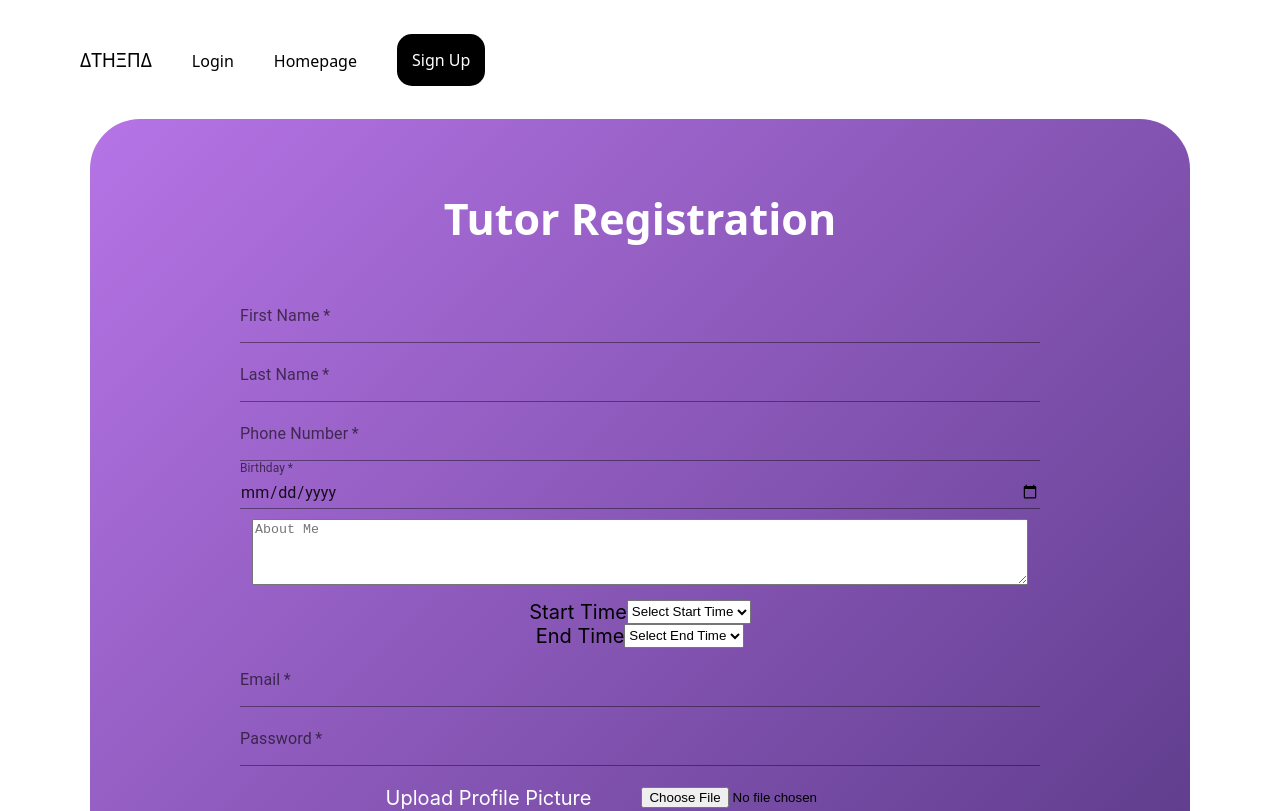
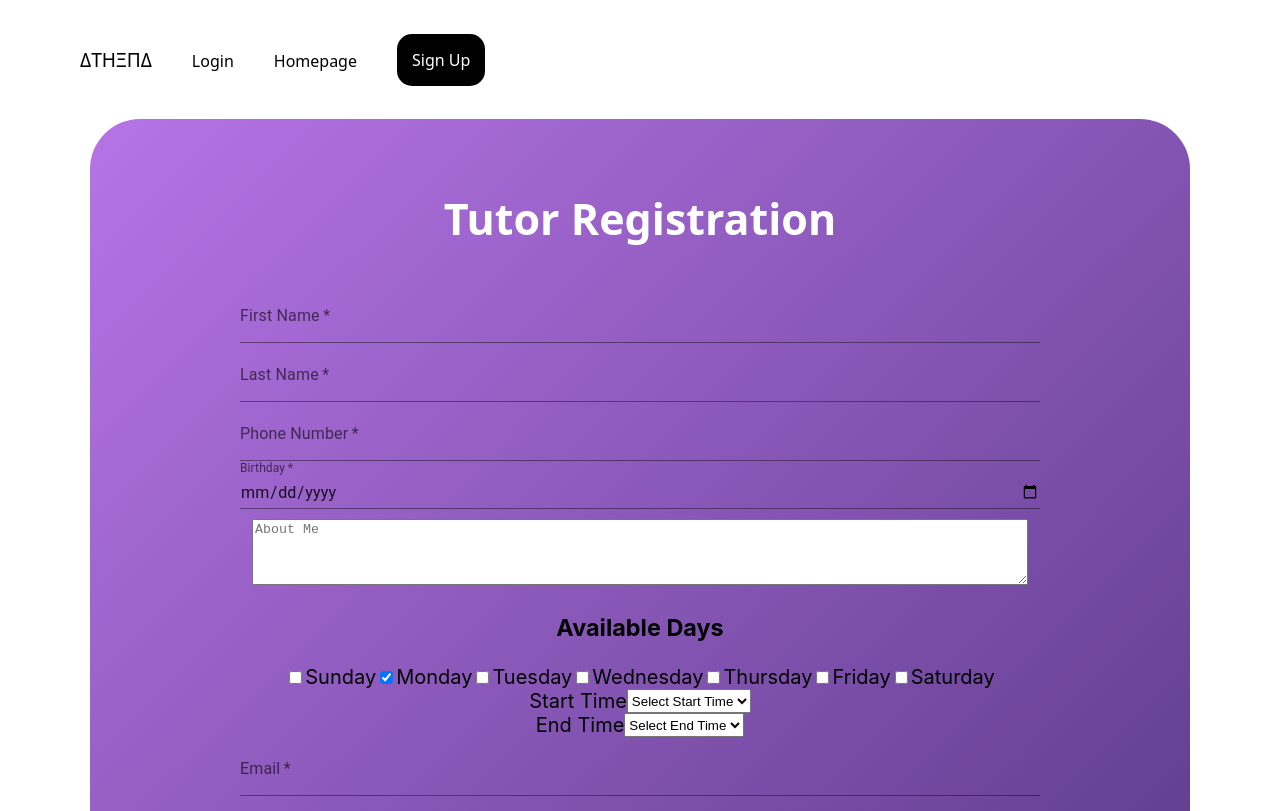
Before and after one commit to jagganjestine/CS4485, a React (Create React App) app in the folder online-tutoring/: page /registrationtutors in a window 1280 px wide. Shown: the top 811 px of the page. Built offline with nearby package versions, Linux system fonts and the light colour scheme.

Commit message:
implemented tutor available days

```diff
--- a/online-tutoring/src/components/Homepage.js
+++ b/online-tutoring/src/components/Homepage.js
@@ -100,25 +100,40 @@ const handleAllChecked = (event) => {
   const subjects = ["Math", "English", "Science", "History"]; // You can extend this list
   const numberOfSubjectsTaught = Object.keys(userData.subjects || {}).filter(subject => userData.subjects[subject] === true).length;
 
-  // Fetch students's upcoming appointments with tutors
   const fetchUpcomingAppointments = () => {
     const appointmentsRef = ref(db, `appointments`);
     onValue(appointmentsRef, async (snapshot) => {
       const allAppointments = snapshot.val();
       const userAppointments = Object.values(allAppointments || {}).filter(appointment => appointment.userId === auth.currentUser.uid);
 
-      // Fetching tutor names for each appointment
       const populatedAppointments = await Promise.all(userAppointments.map(async appointment => {
+        if (!appointment.tutorId) {
+          console.error('No tutorId found for appointment:', appointment);
+          return { ...appointment, tutorName: 'Unknown Tutor' };
+        }
+
         const tutorRef = ref(db, 'tutors/' + appointment.tutorId);
         const tutorSnapshot = await get(tutorRef);
         const tutorData = tutorSnapshot.val();
+
+        if (!tutorData) {
+          console.error('No data found for tutorId:', appointment.tutorId);
+          return { ...appointment, tutorName: 'Unknown Tutor' };
+        }
+
         appointment.tutorName = tutorData.first_name + ' ' + tutorData.last_name;
+
+        if (userType === "Tutor") {
+          appointment.tutorAvailability = tutorData.availability;
+        }
+
         return appointment;
       }));
 
       setUpcomingAppointments(populatedAppointments);
     });
   };
+
 
 
   // Fetch tutor's appointments with students
@@ -261,10 +276,22 @@ const isFutureDate = (date, time) => {
         return;
       }
 
-      const { start_Time, end_Time } = tutorData;
+      // Additional check to ensure availability data exists
+  if (!tutorData.availability) {
+    Swal.fire({
+      icon: 'error',
+      title: 'No Availability Data',
+      text: 'Tutor availability data is missing.',
+    });
+    return;
+  }
+
+
+    const { start_Time, end_Time, availability } = tutorData;
     const selectedDateTime = new Date(appointmentDate + "T" + appointmentTime);
     const startTime = new Date(appointmentDate + "T" + start_Time);
     const endTime = new Date(appointmentDate + "T" + end_Time);
+    const dayOfWeek = selectedDateTime.toLocaleString('en-us', { weekday: 'long' });
 
     // Check if the selected time is within tutor's available hours
     if (selectedDateTime < startTime || selectedDateTime > endTime) {
@@ -272,6 +299,16 @@ const isFutureDate = (date, time) => {
         icon: 'error',
         title: 'Unavailable Time Slot',
         text: 'This time is outside the tutor\'s available hours!',
+      });
+      return;
+    }
+
+    // Check if the tutor is available on the selected day of the week
+    if (!availability[dayOfWeek]) {
+      Swal.fire({
+        icon: 'error',
+        title: 'Unavailable Day',
+        text: `The tutor is not available on ${dayOfWeek}.`,
       });
       return;
     }
@@ -602,6 +639,7 @@ if (userType === "Tutor") {
                   }}>Schedule Appointment</button></h3>
               </div>
               <h5>Subjects: {Object.keys(tutor.subjects).filter(subject => tutor.subjects[subject] === true).join(', ')}</h5>
+              <h5>Available Days: {Object.entries(tutor.availability || {}).filter(([day, isAvailable]) => isAvailable).map(([day]) => day).join(', ')}</h5>
               <h5>Available Hours: {formatTime(tutor.start_Time)} - {formatTime(tutor.end_Time)}</h5>
               <h5>Phone Number: {tutor.phone_number}</h5>
               {/* Display other tutor details if needed */}
--- a/online-tutoring/src/components/RegistrationTutors.js
+++ b/online-tutoring/src/components/RegistrationTutors.js
@@ -48,12 +48,31 @@ function TutorRegistration() {
     // You can add other subjects as needed
   });
 
+  const [availability, setAvailability] = useState({
+    Sunday: false,
+    Monday: true, // Assuming Monday as default available day for simplicity
+    Tuesday: false,
+    Wednesday: false,
+    Thursday: false,
+    Friday: false,
+    Saturday: false,
+  });
+
   const auth = getAuth();
   const db = getDatabase();
 
   const handleSubjectChange = (e) => {
     const { name, checked } = e.target;
     setSubjects(prevState => ({
+      ...prevState,
+      [name]: checked
+    }));
+  };
+
+
+const handleDayChange = (e) => {
+  const { name, checked } = e.target;
+  setAvailability(prevState => ({
     ...prevState,
     [name]: checked
   }));
@@ -83,7 +102,7 @@ function TutorRegistration() {
 
     return password.length >= minLength && hasUppercase && hasLowercase && hasDigit && hasSpecialChar;
   };
-  const writeTutorData = (userId, firstName, lastName, email, phoneNumber, birthday, subjects, aboutMe, startTime, endTime, hashedPassword) => {
+  const writeTutorData = (userId, firstName, lastName, email, phoneNumber, birthday, subjects, aboutMe, availability, startTime, endTime, hashedPassword) => {
 
     set(ref(db, 'tutors/' + userId), {
       first_name: firstName,
@@ -93,6 +112,7 @@ function TutorRegistration() {
       birthday: birthday,
       subjects: subjects,
       about_me: aboutMe,
+      availability: availability,
       password: hashedPassword,
       start_Time: startTime,
       end_Time: endTime,
@@ -141,7 +161,7 @@ function TutorRegistration() {
       const userCredential = await createUserWithEmailAndPassword(auth, email, password);
       const storage = getStorage();
 
-      writeTutorData(userCredential.user.uid, firstName, lastName, email, phoneNumber, birthday, subjects, aboutMe, startTime, endTime, hashedPassword);
+      writeTutorData(userCredential.user.uid, firstName, lastName, email, phoneNumber, birthday, subjects, aboutMe, availability, startTime, endTime, hashedPassword);
       const fileRef = sRef(storage, 'profile_pictures/' + userCredential.user.uid)
       await uploadBytes(fileRef, photo)
       const photoURL = await getDownloadURL(fileRef);
@@ -196,7 +216,7 @@ function TutorRegistration() {
                 <TextField type="phone number" required label="Phone Number" id="standard-basic" variant="standard" className="proportion" value={phoneNumber} onChange={(e) => setPhoneNumber(e.target.value)}></TextField>
               </div>
               <div className="form-group">
-            <TextField type="date" required label="Birthday" id="standard-basic" variant="standard" className="proportion" value={birthday} onChange={(e) => setBirthday(e.target.value)} InputLabelProps={{shrink: true }}></TextField>
+                <TextField type="date" required label="Birthday" id="standard-basic" variant="standard" className="proportion" value={birthday} onChange={(e) => setBirthday(e.target.value)} InputLabelProps={{ shrink: true }}></TextField>
               </div>
               <div style={{ marginTop: '10px' }}>
                 <textarea
@@ -206,6 +226,22 @@ function TutorRegistration() {
                   cols={115}
                   onChange={(e) => setAboutMe(e.target.value)}
                 ></textarea> <div style={{ marginTop: '10px' }}></div>
+              </div>
+              <div className="availability-section">
+                <h3>Available Days</h3>
+                <div className="day-checkboxes">
+                  {Object.keys(availability).map(day => (
+                    <label key={day}>
+                      <input
+                        type="checkbox"
+                        name={day}
+                        checked={availability[day]}
+                        onChange={handleDayChange}
+                      />
+                      {day}
+                    </label>
+                  ))}
+                </div>
               </div>
               <div className="form-group">
                 <label htmlFor="startTime">Start Time</label>
@@ -233,8 +269,6 @@ function TutorRegistration() {
                   ))}
                 </select>
               </div>
-
-
             <div className="form-group">
             <TextField type="email" required label="Email" id="standard-basic" variant="standard" className="proportion" value={email} onChange={(e) => setEmail(e.target.value)}></TextField>
             </div>
```
Lines whose indentation alone changed are shown as unchanged.
